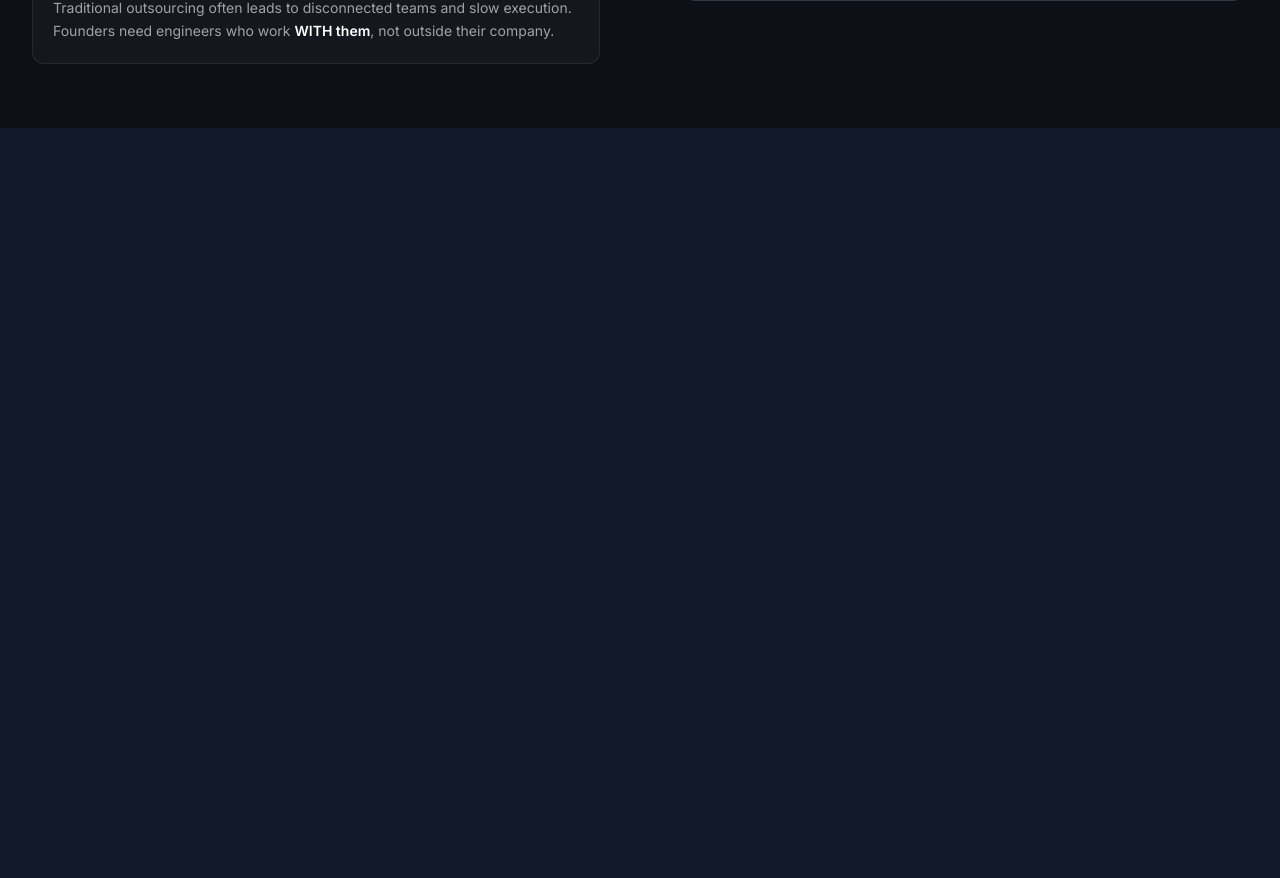
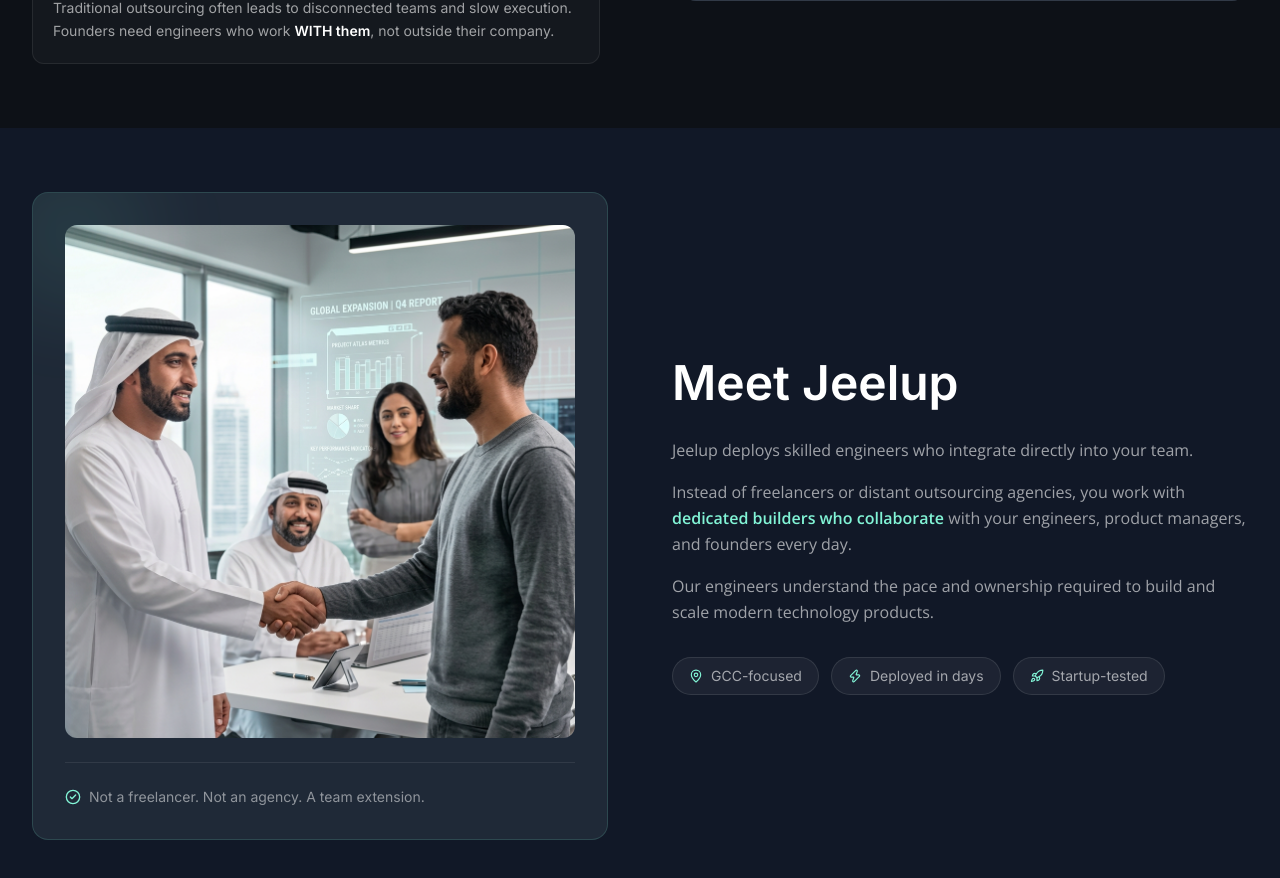
Before and after one commit to jeelup-services/landing-page, a Next.js app: page / in a window 1280 px wide. Shown: the part 1320-2198 px from the top of the page. Before the commit the page ends 1448 px from the top, so only its background shows below. Built offline with nearby package versions, Linux system fonts and the light colour scheme.

Commit message:
feat: meet jeelup section complete

```diff
--- a/components/sections/MeetJeelupSection.tsx
+++ b/components/sections/MeetJeelupSection.tsx
@@ -1,3 +1,99 @@
+'use client';
+
+import Image from 'next/image';
+import { motion } from 'framer-motion';
+import { CheckCircle2, MapPin, Zap, Rocket } from 'lucide-react';
+
+const PILLS = [
+  { label: 'GCC-focused',      Icon: MapPin  },
+  { label: 'Deployed in days', Icon: Zap     },
+  { label: 'Startup-tested',   Icon: Rocket  },
+];
+
 export default function MeetJeelupSection() {
-  return <section id="meet-jeelup" />;
+  return (
+    <section id="meet-jeelup" className="bg-[#111827] py-12 lg:py-16">
+      <div className="max-w-7xl mx-auto px-6 lg:px-8">
+        <div className="flex flex-col gap-10 lg:grid lg:grid-cols-2 lg:gap-16 items-center">
+
+          {/* ── Left column — visual card ── */}
+          <motion.div
+            initial={{ opacity: 0, x: -24 }}
+            whileInView={{ opacity: 1, x: 0 }}
+            viewport={{ once: true }}
+            transition={{ duration: 0.6 }}
+          >
+            <div className="bg-brand-zinc border border-brand-teal/15 rounded-2xl p-8 relative overflow-hidden">
+              {/* Top-left glow */}
+              <div className="absolute -top-10 -left-10 w-40 h-40 bg-brand-teal/8 rounded-full blur-2xl pointer-events-none" />
+
+              {/* Element 2 — Image */}
+              <Image
+                src="/meet-jeelup.png"
+                width={500}
+                height={300}
+                className="rounded-xl w-full object-cover"
+                alt="Jeelup team meeting"
+              />
+
+              {/* Element 3 — Trust tag */}
+              <div className="mt-6 pt-6 border-t border-white/8 flex items-center gap-2">
+                <CheckCircle2 size={16} className="text-brand-teal" />
+                <span className="text-sm text-white/50">
+                  Not a freelancer. Not an agency. A team extension.
+                </span>
+              </div>
+            </div>
+          </motion.div>
+
+          {/* ── Right column — text ── */}
+          <motion.div
+            initial={{ opacity: 0, x: 24 }}
+            whileInView={{ opacity: 1, x: 0 }}
+            viewport={{ once: true }}
+            transition={{ duration: 0.6, delay: 0.15 }}
+          >
+            <h2
+              className="mt-4 font-[family-name:var(--font-inter)] font-semibold
+                         text-3xl lg:text-5xl text-white leading-tight"
+            >
+              Meet Jeelup
+            </h2>
+
+            <div className="space-y-4 mt-6">
+              <p className="font-[family-name:var(--font-opensans)] text-white/60 text-base leading-relaxed">
+                Jeelup deploys skilled engineers who integrate directly into your team.
+              </p>
+              <p className="font-[family-name:var(--font-opensans)] text-white/60 text-base leading-relaxed">
+                Instead of freelancers or distant outsourcing agencies, you work with{' '}
+                <span className="text-brand-teal font-semibold">
+                  dedicated builders who collaborate
+                </span>{' '}
+                with your engineers, product managers, and founders every day.
+              </p>
+              <p className="font-[family-name:var(--font-opensans)] text-white/60 text-base leading-relaxed">
+                Our engineers understand the pace and ownership required to build and
+                scale modern technology products.
+              </p>
+            </div>
+
+            {/* Stat pills */}
+            <div className="mt-8 flex flex-wrap gap-3">
+              {PILLS.map(({ label, Icon }) => (
+                <div
+                  key={label}
+                  className="flex items-center gap-2 bg-white/5 border border-white/10
+                             rounded-full px-4 py-2 text-sm text-white/60"
+                >
+                  <Icon size={14} className="text-brand-teal" />
+                  {label}
+                </div>
+              ))}
+            </div>
+          </motion.div>
+
+        </div>
+      </div>
+    </section>
+  );
 }
```
